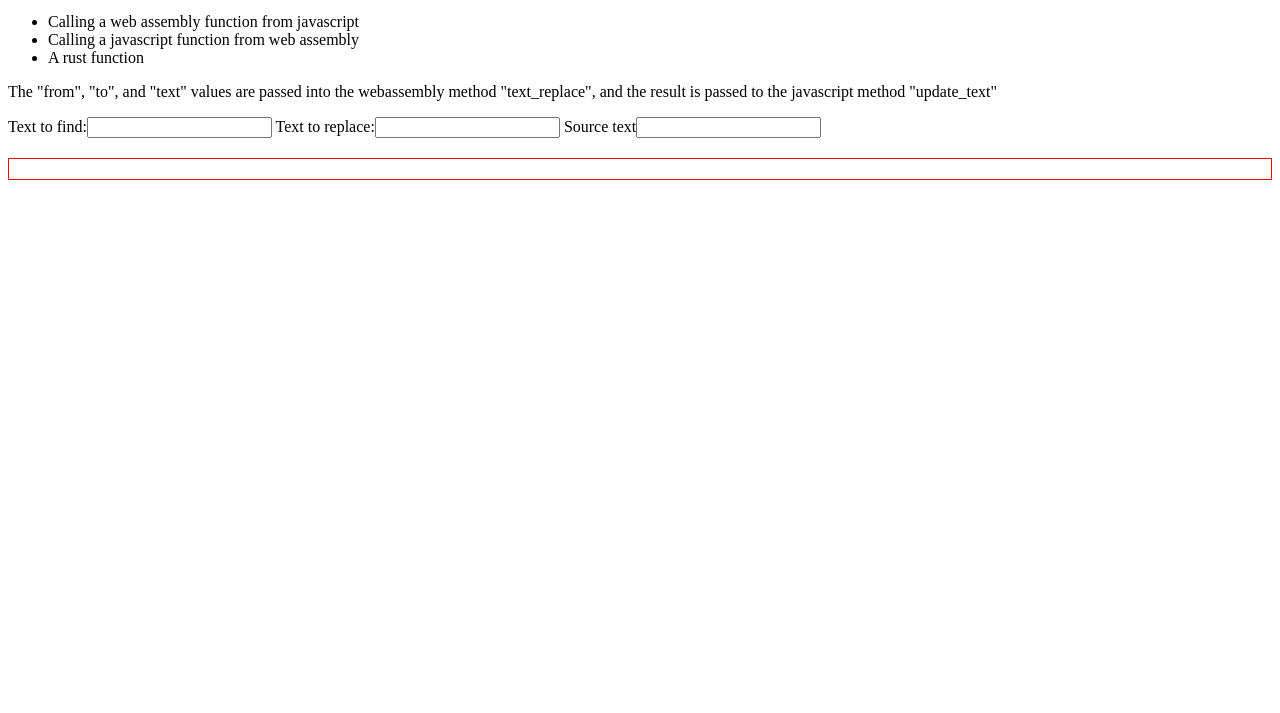
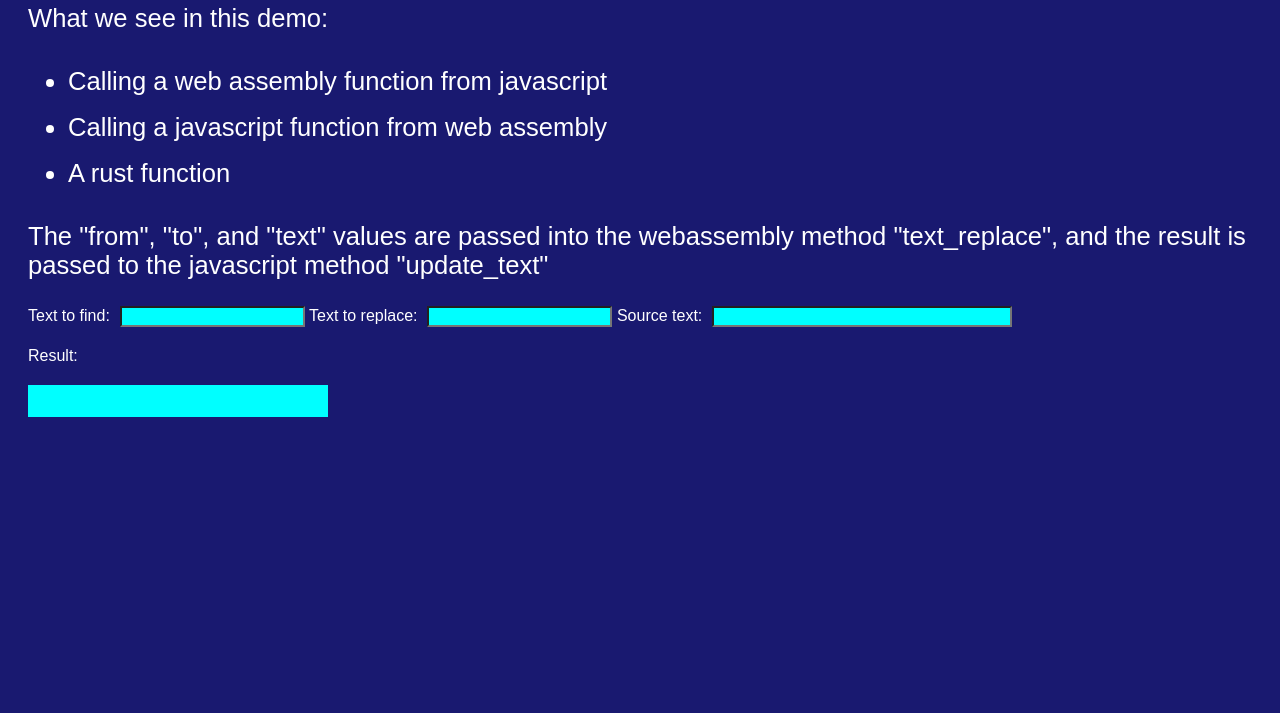
Before and after one commit to kimtuck/WebAssembly, a website built with webpack: page text-replace/index.html in a window 1280 px wide. Shown: the part 87-800 px from the top of the page. Built offline with nearby package versions, Linux system fonts and the light colour scheme.

Commit message:
Presentation ready.

```diff
--- a/text-replace/index.html
+++ b/text-replace/index.html
@@ -2,7 +2,19 @@
 <head>
     <meta content="text/html;charset=utf-8" http-equiv="Content-Type"/>
 <style type="text/css">
-    div { border: solid red 1px; padding: 10px; margin-top: 20px; }
+    body {  color: white;
+
+        background-color: midnightblue;
+        font-family: Arial, Helvetica, sans-serif;
+        padding: 20px;
+    }
+    p, ul { font-size: 1.6em; }
+    ul li {
+        line-height: 1.8em; }
+    input { background-color: aqua; margin-left: 10px; }
+    input[name="text"] { width: 300px; }
+    div { margin-top: 20px; }
+    div span { display: block; background-color: aqua; height: 2em; width: 300px; margin-top: 20px; }
 </style>
 
 </head>
@@ -19,9 +31,12 @@
 
     <label for="from">Text to find:</label><input name="from" id="from">
     <label for="to">Text to replace:</label><input name="to" id="to">
-    <label for="text">Source text</label><input name="text" id="text">
+    <label for="text">Source text:</label><input name="text" id="text">
 
-    <div id="result"></div>
+    <div id="result">
+        <label for="text">Result:</label>
+        <span></span>
+    </div>
 
 <script
         src="https://code.jquery.com/jquery-3.3.1.slim.min.js"
--- a/wordcount/index.js
+++ b/wordcount/index.js
@@ -1,7 +1,5 @@
 
-import
-
-{ letterCount_js } from "./lettercount";
+import { letterCount_js } from "./lettercount";
 
 const js = import("./app_wasm");
 js.then(js => {
```
Also changed, not shown: hello-world/index.html (+15 -0 lines), wordcount/index.html (+13 -7 lines).
